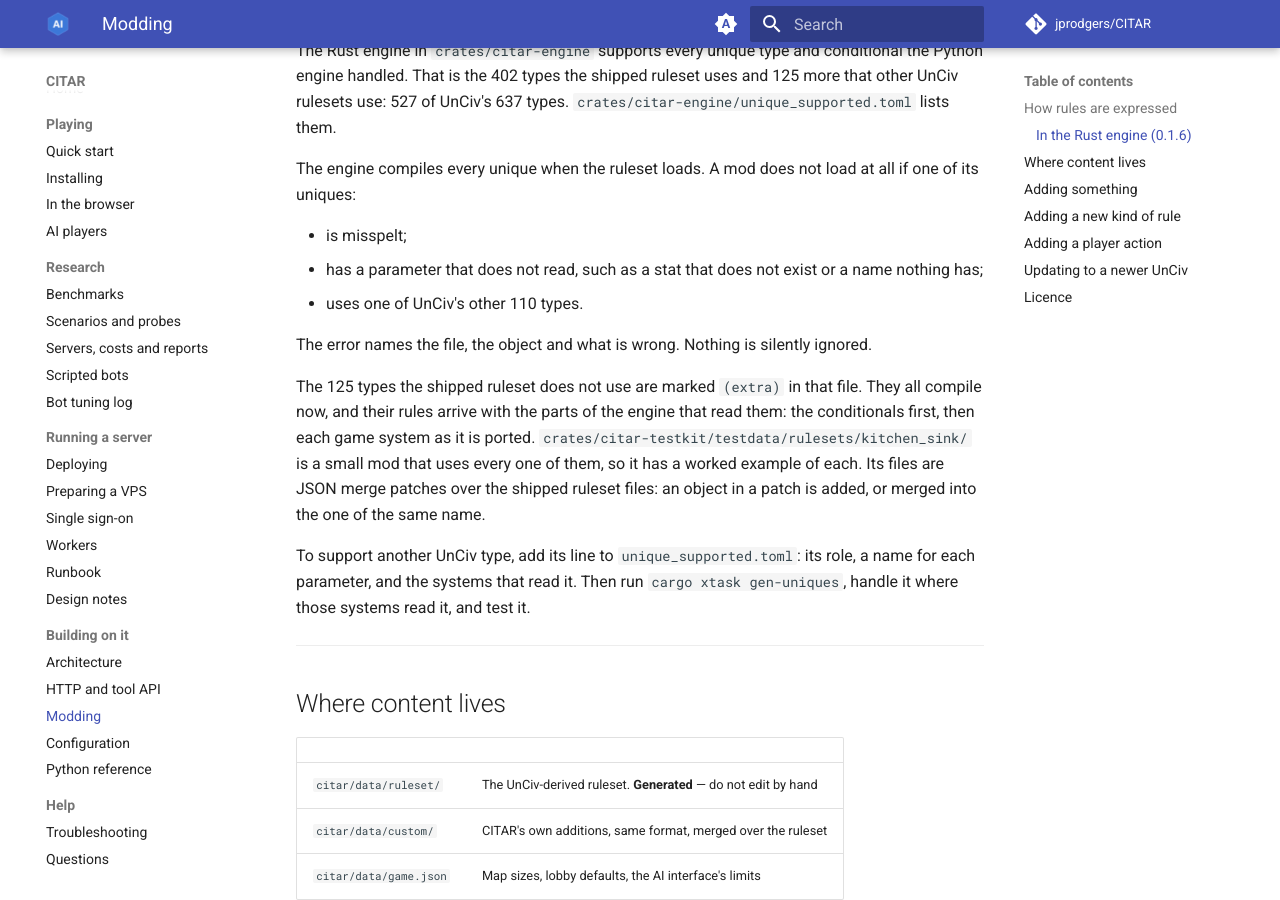
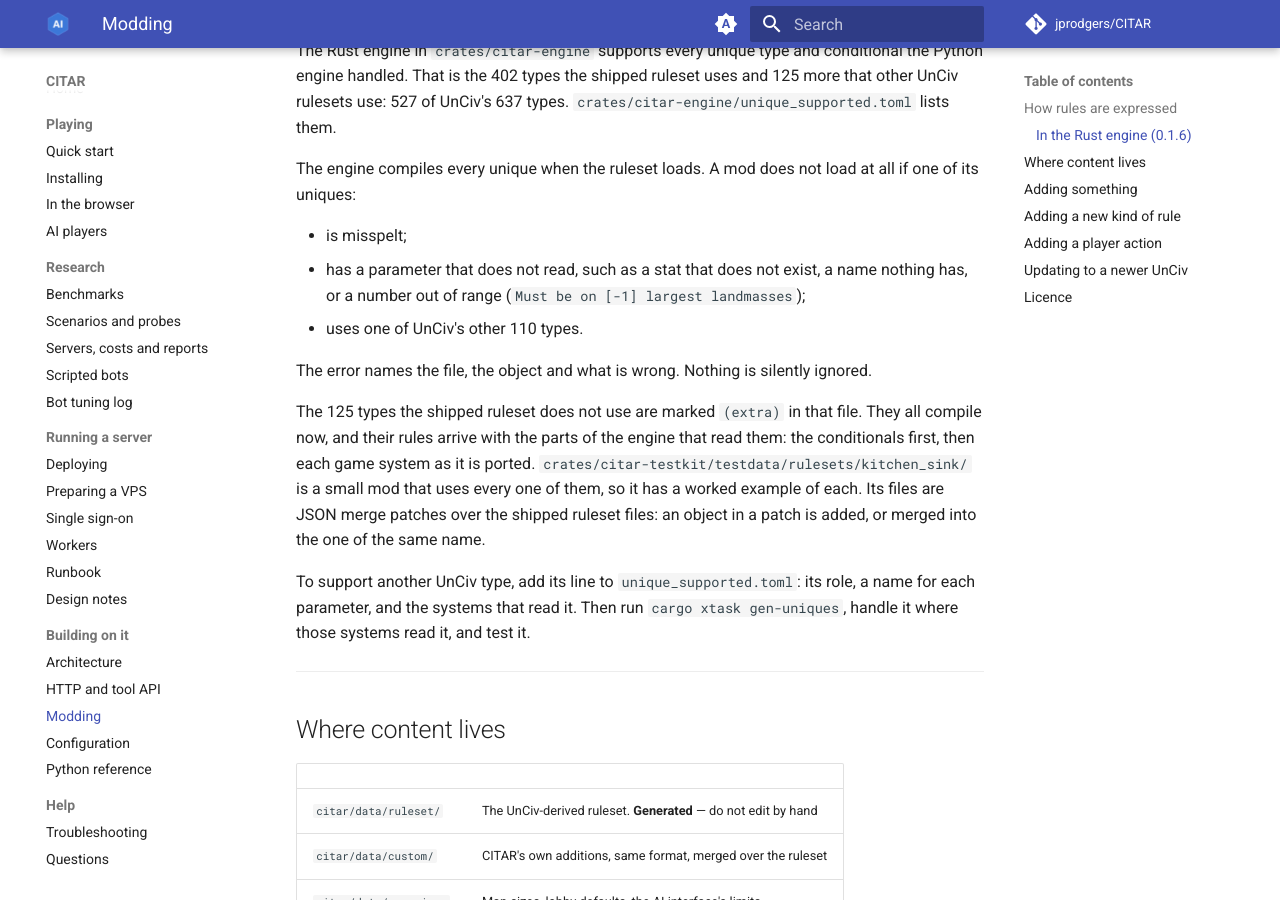
Before and after one commit to jprodgers/CITAR, an MkDocs documentation site: the page built from docs/MODDING.md, in a window 1280 px wide and 900 px high, scrolled down 924 px. Built offline with MkDocs 1.6.1 and Material for MkDocs 9.7.7, drawn with Linux system fonts in a browser that asks for light colours; comment, search, counter and statistics services are not loaded.

Commit message:
DESIGN 5.1, 5.6; MODDING: the 1a-05b fix round
- 5.1: Python's coverage as counted for 1a-05b (405 by type, 89 live
  _COND keys, 12 more in _META: 506), and how that makes the 527 the
  engine supports, replacing the design-time 509/121.
- 5.6: SpyAction and BeliefKind live in rules::defs and state shares
  them; field overrides include nonNegativeAmount; the landmass counts
  and the wonder hurry fix for 1b-04 and 1b-08.
- MODDING: a number out of range stops a mod loading.

Co-Authored-By: Claude Opus 5.5 <noreply@anthropic.com>

```diff
--- a/docs/MODDING.md
+++ b/docs/MODDING.md
@@ -45,7 +45,8 @@ The engine compiles every unique when the ruleset loads. A mod does not load at
 uniques:
 
 - is misspelt;
-- has a parameter that does not read, such as a stat that does not exist or a name nothing has;
+- has a parameter that does not read, such as a stat that does not exist, a name nothing has, or
+  a number out of range (`Must be on [-1] largest landmasses`);
 - uses one of UnCiv's other 110 types.
 
 The error names the file, the object and what is wrong. Nothing is silently ignored.
```
Also changed, not shown: crates/citar-engine/DESIGN.md (+13 -3 lines).
